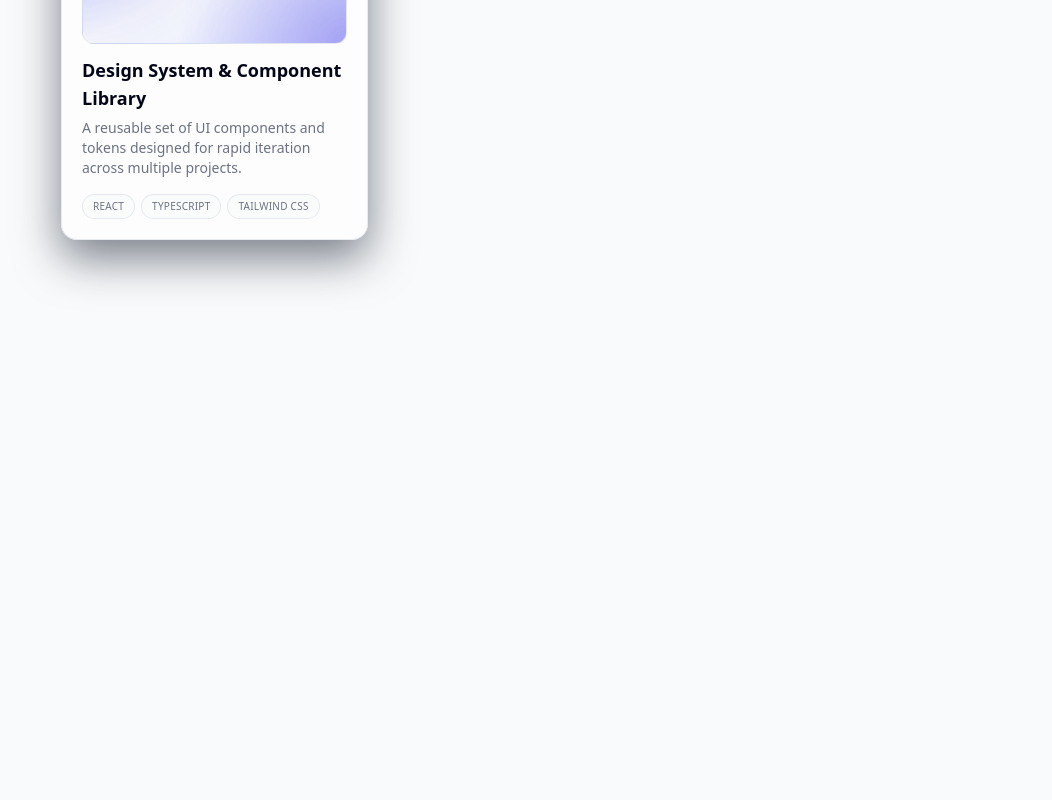
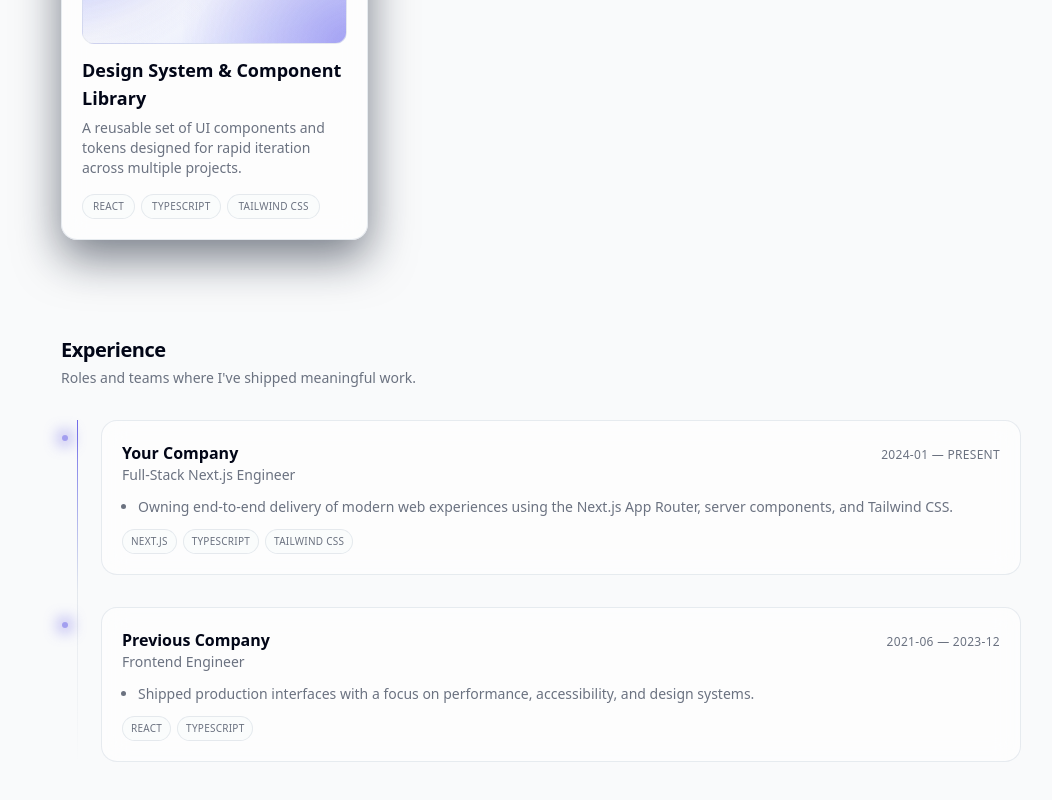
Before and after one commit to gelead/my-portfolio, a Next.js app in the folder my-portfolio/: page / in a window 1280 px wide. Shown: the part 1364-2164 px from the top of the page, without its empty margins (99-1151 px from the left). Before the commit the page ends 1684 px from the top, so only its background shows below. Built offline with nearby package versions, Linux system fonts and the light colour scheme.

Commit message:
Add animated experience timeline section

```diff
--- a/my-portfolio/src/app/page.tsx
+++ b/my-portfolio/src/app/page.tsx
@@ -1,11 +1,13 @@
 import { Hero } from "@/components/sections/Hero";
 import { Projects } from "@/components/sections/Projects";
+import { Experience } from "@/components/sections/Experience";
 
 export default function Home() {
   return (
     <div className="bg-background text-text">
       <Hero />
       <Projects />
+      <Experience />
     </div>
   );
 }
--- /dev/null
+++ b/my-portfolio/src/components/sections/Experience.tsx
@@ -0,0 +1,85 @@
+"use client";
+
+import { EXPERIENCES } from "@/constants";
+import { motion } from "framer-motion";
+
+export function Experience() {
+  if (!EXPERIENCES.length) return null;
+
+  return (
+    <section
+      id="experience"
+      className="mx-auto max-w-5xl px-4 pb-20 pt-4 sm:px-6 lg:px-8"
+    >
+      <div className="mb-8">
+        <h2 className="text-lg font-semibold tracking-tight text-text sm:text-xl">
+          Experience
+        </h2>
+        <p className="mt-1 text-xs text-text-muted sm:text-sm">
+          Roles and teams where I&apos;ve shipped meaningful work.
+        </p>
+      </div>
+
+      <div className="relative">
+        <div className="absolute left-3 top-0 h-full w-px bg-gradient-to-b from-accent/80 via-border-subtle/70 to-transparent sm:left-4" />
+
+        <ol className="space-y-8">
+          {EXPERIENCES.map((exp, index) => {
+            const dateLabel = exp.current
+              ? `${exp.start} — Present`
+              : `${exp.start} — ${exp.end}`;
+
+            return (
+              <motion.li
+                key={exp.id}
+                initial={{ opacity: 0, x: index % 2 === 0 ? -24 : 24 }}
+                whileInView={{ opacity: 1, x: 0 }}
+                viewport={{ once: true, amount: 0.35 }}
+                transition={{ duration: 0.45, ease: "easeOut" }}
+                className="relative flex gap-4 pl-8 sm:pl-10"
+              >
+                <div className="absolute left-0 top-2 flex h-5 w-5 -translate-x-1/2 items-center justify-center sm:left-1">
+                  <span className="h-1.5 w-1.5 rounded-full bg-accent/40" />
+                  <span className="absolute h-2.5 w-2.5 rounded-full bg-accent blur-sm" />
+                </div>
+
+                <div className="flex-1 rounded-2xl border border-border-subtle/70 bg-background-elevated/60 p-4 backdrop-blur-md sm:p-5">
+                  <div className="flex flex-wrap items-baseline justify-between gap-2">
+                    <div>
+                      <h3 className="text-sm font-semibold text-text sm:text-base">
+                        {exp.company}
+                      </h3>
+                      <p className="text-xs font-medium text-text-muted sm:text-sm">
+                        {exp.role}
+                      </p>
+                    </div>
+                    <p className="text-[11px] font-medium uppercase tracking-wide text-text-muted sm:text-xs">
+                      {dateLabel}
+                    </p>
+                  </div>
+
+                  <ul className="mt-3 list-disc space-y-1 pl-4 text-xs text-text-muted sm:text-sm">
+                    <li>{exp.description}</li>
+                  </ul>
+
+                  {exp.techStack && exp.techStack.length > 0 && (
+                    <div className="mt-3 flex flex-wrap gap-1.5">
+                      {exp.techStack.map((tech) => (
+                        <span
+                          key={tech}
+                          className="rounded-full border border-border-subtle/70 bg-background/60 px-2 py-1 text-[10px] font-medium uppercase tracking-wide text-text-muted"
+                        >
+                          {tech}
+                        </span>
+                      ))}
+                    </div>
+                  )}
+                </div>
+              </motion.li>
+            );
+          })}
+        </ol>
+      </div>
+    </section>
+  );
+}
```
